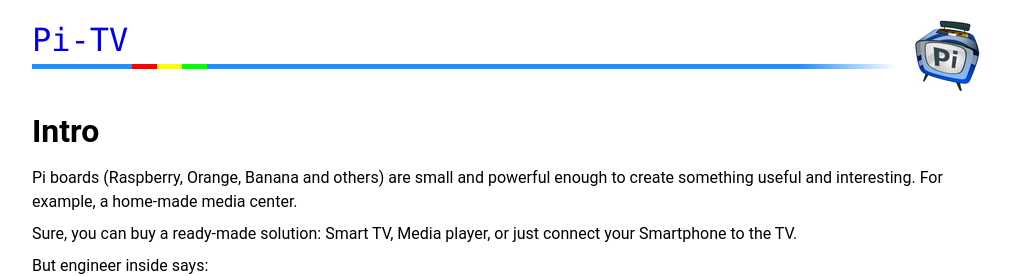
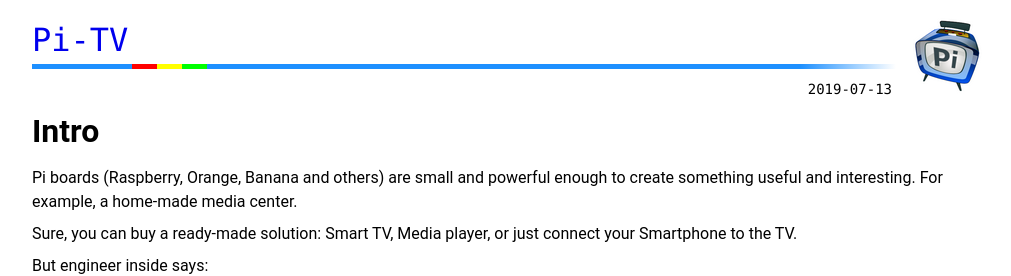
Before and after one commit to pi-tv/pi-tv.github.io, a Jekyll site: the page built from index.md, in a window 1280 px wide. Shown: the top 276 px of the page, without its empty margins (128-1139 px from the left). Built offline with Jekyll 4.4.1, drawn with Linux system fonts in a browser that asks for light colours.

Commit message:
update time

```diff
--- a/_layouts/index.html
+++ b/_layouts/index.html
@@ -6,7 +6,7 @@ layout: default
     <a href="/">Pi-TV</a>
     <hr/>
     <div id="tags">
-        <span style="float:right">{{ site.date | date: "%Y-%m-%d"  }}</span>
+        <span style="float:right">{{ site.time | date: "%Y-%m-%d"  }}</span>
     </div>
 </header>
 
```
